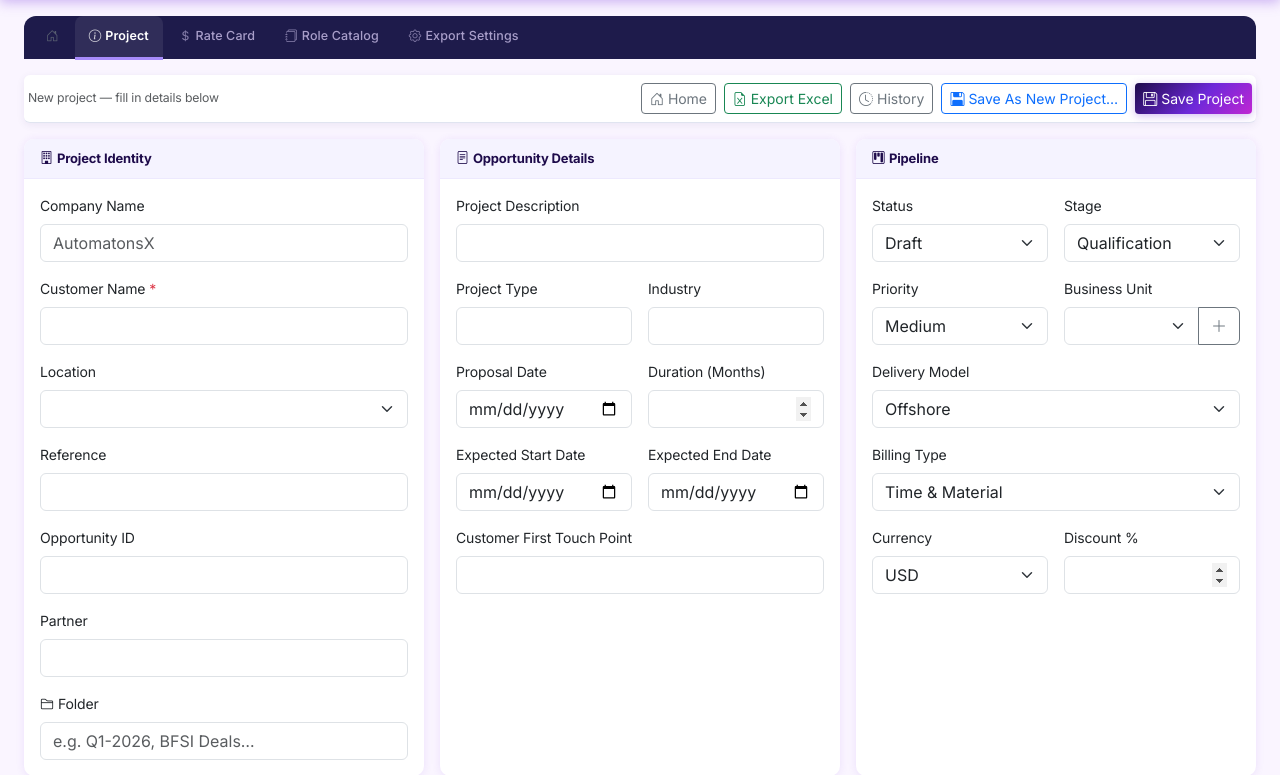
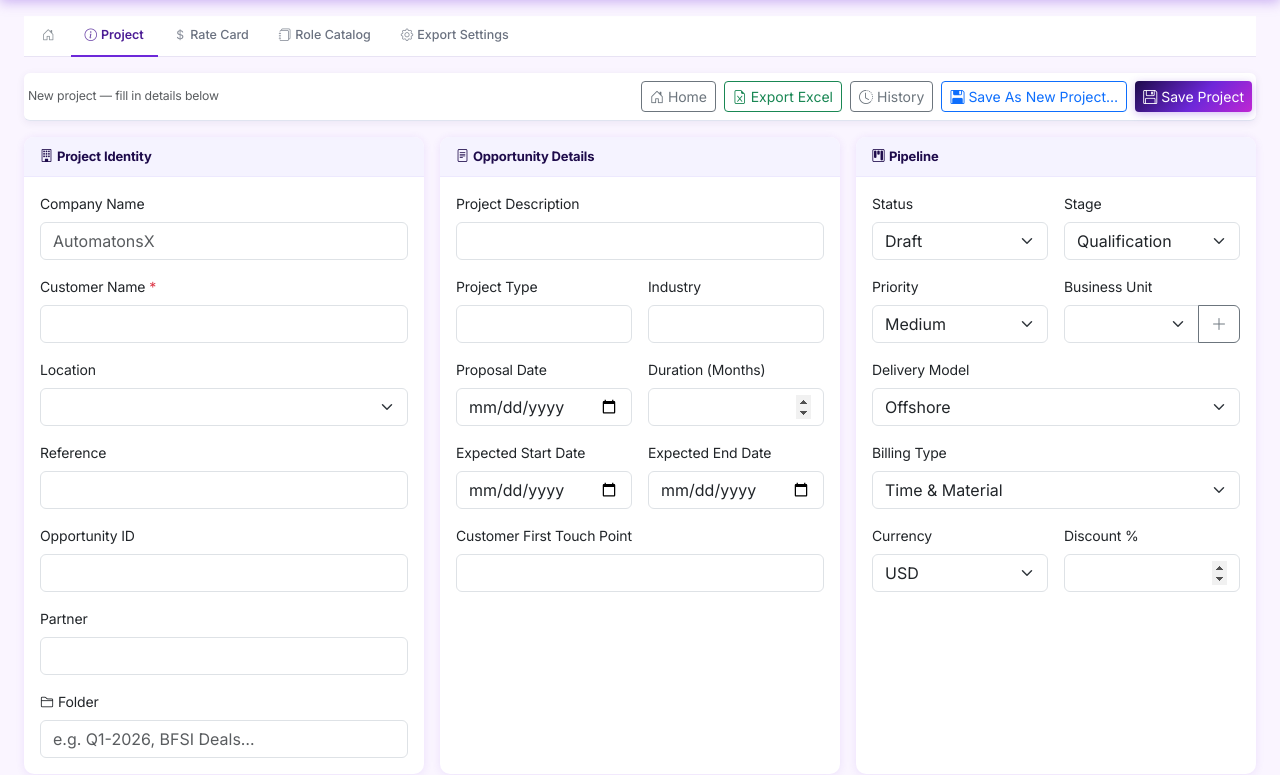
Before and after one commit to mogaliraju/PnL, a Flask app: page /project-editor/1 in a window 1280 px wide. Shown: the part 58-833 px from the top of the page. Run offline with Flask 3, Linux system fonts and the light colour scheme; the visitor is signed in with stand-in values (Sample User, id 1); data comes from the database, SQL or seed files in the repository; data that the repository does not hold is empty; some libraries are stand-ins or nearby versions.

Commit message:
Revert nav tabs to clean white style - dark bar was too heavy
Co-Authored-By: Claude Sonnet 4.6 <noreply@anthropic.com>

```diff
--- a/static/css/style.css
+++ b/static/css/style.css
@@ -60,37 +60,35 @@ body {
 
 /* ── Tabs ── */
 .nav-tabs {
-  background: #1e1b4b;
-  border-bottom: none;
-  border-radius: 12px 12px 0 0;
-  padding: 0 8px;
+  background: #fff;
+  border-bottom: 1px solid #e8e3f4;
+  padding: 0 4px;
   gap: 2px;
 }
 .nav-tabs .nav-link {
-  color: #a89ec9;
+  color: #6b7280;
   font-weight: 500;
   font-size: 12.5px;
-  letter-spacing: 0.01em;
+  letter-spacing: 0em;
   border: none;
   border-radius: 0;
-  padding: 11px 14px;
-  border-bottom: 3px solid transparent;
+  padding: 10px 14px;
+  border-bottom: 2px solid transparent;
   transition: color 0.15s, border-color 0.15s;
 }
-.nav-tabs .nav-link i { opacity: 0.75; }
+.nav-tabs .nav-link i { opacity: 0.8; }
 .nav-tabs .nav-link:hover {
-  color: #e2d9f3;
-  background: rgba(255,255,255,0.06);
-  border-radius: 8px 8px 0 0;
+  color: #4c1d95;
+  background: #f5f3ff;
+  border-radius: 6px 6px 0 0;
   border-bottom-color: transparent;
 }
 .nav-tabs .nav-link.active {
-  color: #fff;
+  color: #4c1d95;
   font-weight: 600;
-  background: rgba(255,255,255,0.08);
-  border-radius: 8px 8px 0 0;
+  background: transparent;
   border: none;
-  border-bottom: 3px solid #a78bfa;
+  border-bottom: 2px solid #6d28d9;
 }
 
 /* ── Cards ── */
```
